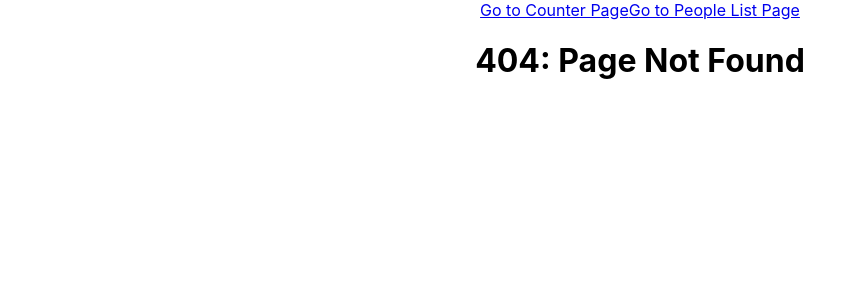
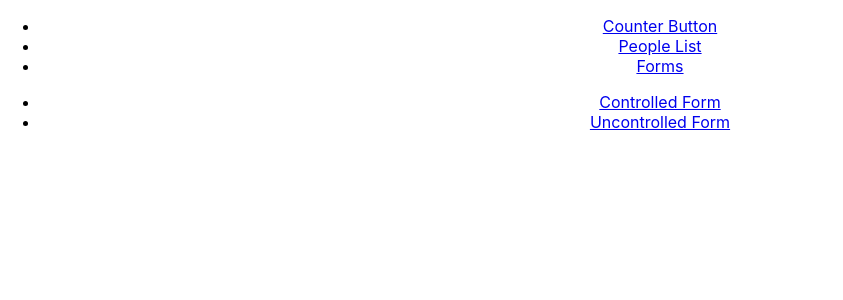
Before and after one commit to shawnee513/MyReactApp, a React (Create React App) app: page /forms in a window 1280 px wide. Before the commit this address had no page. Shown: the top 300 px of the page, without its empty margins (0-843 px from the left). Built offline with nearby package versions, Linux system fonts and the light colour scheme.

Commit message:
added nav bar

```diff
--- a/src/App.js
+++ b/src/App.js
@@ -9,6 +9,8 @@ import {
   ControlledFormPage,
   UncontrolledFormPage,
 } from './pages';
+import { NavBar } from './NavBar';
+import { FormsNavBar } from './FormsNavBar';
 import './App.css';
 
 function App() {
@@ -16,8 +18,8 @@ function App() {
   return (
     <div className="App">
       <Router>
-        <Link to="/counter">Go to Counter Page</Link>
-        <Link to="/people-list">Go to People List Page</Link>
+        <NavBar />
+        <div className="App-Header">
           <Switch>
             <Route path="/" exact>
               <HomePage />
@@ -31,16 +33,22 @@ function App() {
             <Route path="/protected">
               <ProtectedPage />
             </Route>
-          <Route path="/controlled">
+            <Route path="/forms">
+              <Router>
+                <FormsNavBar />
+                <Route path="/forms/controlled">
                   <ControlledFormPage />
                 </Route>
-          <Route path="/uncontrolled">
+                <Route path="/forms/uncontrolled">
                   <UncontrolledFormPage />
+                </Route>
+              </Router>
             </Route>
             <Route>
               <NotFoundPage />
             </Route>
           </Switch>
+        </div>
       </Router>
     </div>
   );
--- /dev/null
+++ b/src/FormsNavBar.js
@@ -0,0 +1,13 @@
+import React from 'react';
+import { Link } from 'react-router-dom';
+
+export const FormsNavBar = () => (
+    <ul>
+        <li>
+            <Link to="/forms/controlled">Controlled Form</Link>
+        </li>
+        <li>
+            <Link to="/forms/uncontrolled">Uncontrolled Form</Link>
+        </li>
+    </ul>
+);
--- /dev/null
+++ b/src/NavBar.js
@@ -0,0 +1,16 @@
+import React from 'react';
+import { Link } from 'react-router-dom';
+
+export const NavBar = () => (
+    <ul>
+        <li>
+            <Link to="/counter">Counter Button</Link>
+        </li>
+        <li>
+            <Link to="/people-list">People List</Link>
+        </li>
+        <li>
+            <Link to="/forms">Forms</Link>
+        </li>
+    </ul>
+)
```
Lines whose indentation alone changed are shown as unchanged.
